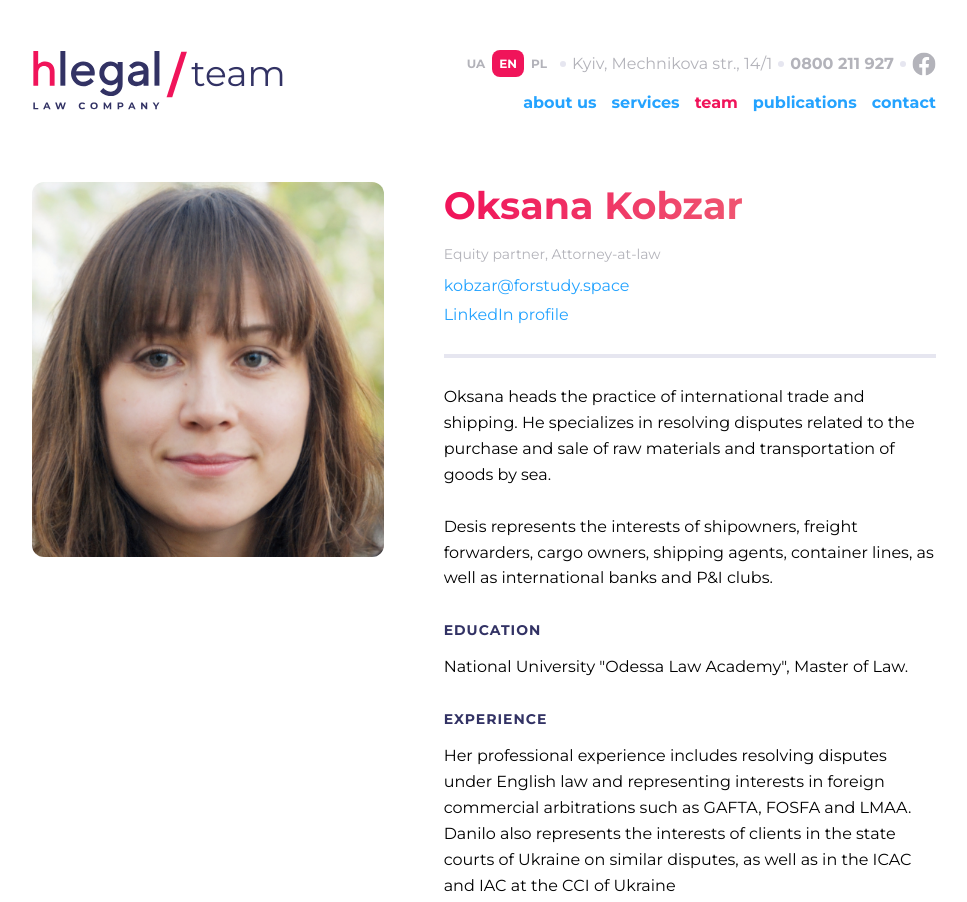
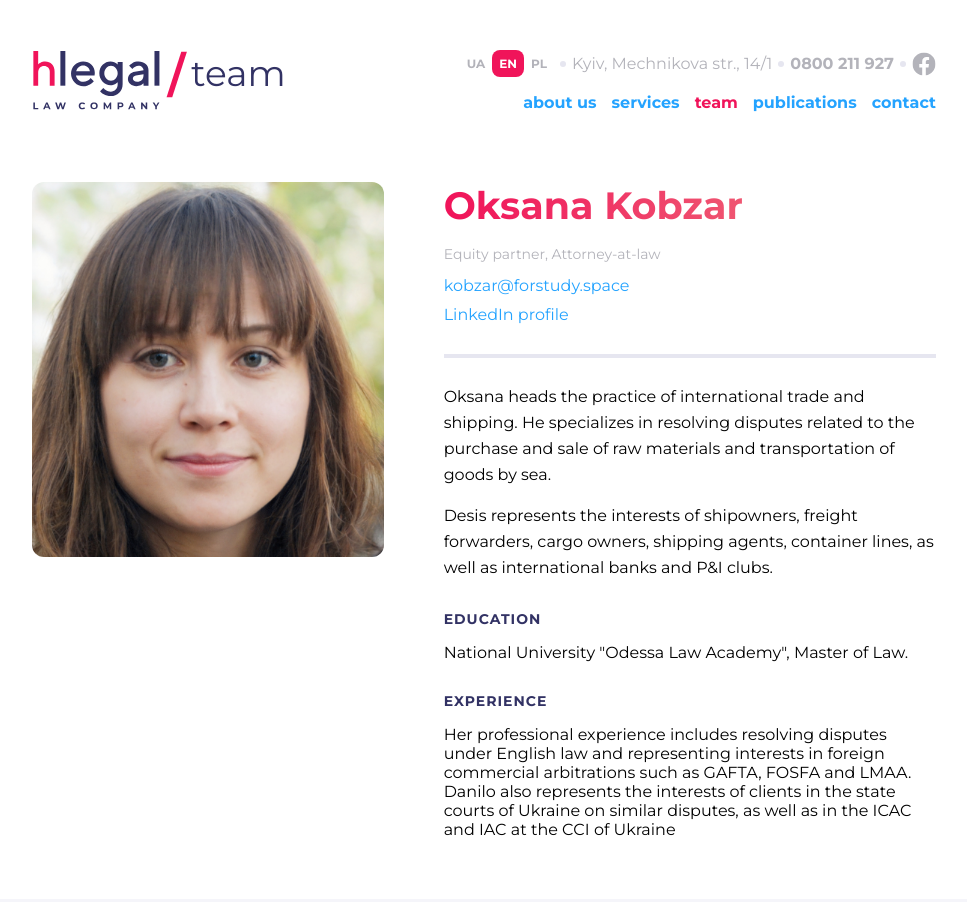
Before and after one commit to daappyyy/Hlegal-project, a website: page app/teamOksana.html in a window 1280 px wide. Shown: the top 902 px of the page, without its empty margins (156-1123 px from the left). Drawn offline with nearby package versions, Linux system fonts and the light colour scheme.

Commit message:
bugs fixed

```diff
--- a/app/scss/_global.scss
+++ b/app/scss/_global.scss
@@ -6,6 +6,14 @@ body{
 }
 a{
     text-decoration: none;
+}
+html, body{
+    height: 100%;
+}
+.flex-wrapper{
+    display: flex;
+    flex-direction: column;
+    height: 100%;
 }
 .wrapper{
     background: $gradient-supersoft;
--- a/app/scss/_member.scss
+++ b/app/scss/_member.scss
@@ -1,5 +1,6 @@
 .member {
     padding: 30px 0 30px;
+    flex-grow: 1;
     @media screen and (min-width: $breakpoint-md){
         padding: 60px 0 60px;
     }
@@ -150,13 +151,14 @@
     // .member__about
 
     &__about {
-    }
+        p{
+            font-weight: 400;
+            line-height: 162.5%
+            }
 
-    // .member__desc
-
-    &__desc {
-        font-weight: 400;
-        line-height: 162.5%
+            p + p{
+                margin-top: 15px;
+            }
     }
 
     // .member__education
--- a/app/scss/_servicesAbout.scss
+++ b/app/scss/_servicesAbout.scss
@@ -27,10 +27,16 @@
     // .services-about__desc
 
     &__desc {
+        p{
         font-size: 19px;
         font-weight: 400;
         color: $basic-white;
         text-align: center;
+        line-height: 157%;
+        }
+        p + p{
+            margin-top: 30px;
+        }
     }
 
 	// .services-about__button-wrapper
--- a/app/teamOksana.html
+++ b/app/teamOksana.html
@@ -10,9 +10,10 @@
 	<link rel="stylesheet" href="css/style.min.css">
 </head>
 <body>
+    <div class="flex-wrapper">
 
-    <section class="services-head">
-        <div class="head-box">
+        <section class="services-head">
+            <div class="head-box">
             <header class="head__header header">
                 <div class="header__container container">
                     <div class="header__inner header__inner--lightPage">
@@ -77,7 +78,7 @@
                 </div>
             </header>
         </div>
-    <section>
+        </section>
 
     <section class="member">
         <div class="member__container container">
@@ -100,11 +101,10 @@
                 </div>
 
                 <div class="member__info">
-                    <div class="member__about">
-                    <p class="member__desc">Oksana heads the practice of international trade and shipping. He specializes in resolving disputes related to the purchase and sale of raw materials and transportation of goods by sea.
-                    <br><br>
-                    Desis represents the interests of shipowners, freight forwarders, cargo owners, shipping agents, container lines, as well as international banks and P&I clubs.
-                    </p>
+                <div class="member__about">
+                    <p>Oksana heads the practice of international trade and shipping. He specializes in resolving disputes related to the purchase and sale of raw materials and transportation of goods by sea.</p>
+
+                    <p>Desis represents the interests of shipowners, freight forwarders, cargo owners, shipping agents, container lines, as well as international banks and P&I clubs.</p>
                 </div>
                 <div class="member__education">
                     <h3 class="member__subtitle">Education</h3>
@@ -130,11 +130,11 @@
 				<div class="footer__address">
 					<p class="footer__adress-street">Kyiv, Mechnikova str., 14/1</p>
 					<span class="dotted dotted--dark"></span>
-					<a href="#" target="_blank" class="footer__address-map">On map</a>
+					<a href="https://maps.app.goo.gl/qP7eahcGHyKfeDPv9" target="_blank" class="footer__address-map">On map</a>
 				</div>
 
 				<div class="footer__contact">
-					<a href="#" target="_blank" class="footer__contact-social">
+					<a href="#" class="footer__contact-social">
 						<svg>
 							<use href="images/sprites.svg#facebook" alt="facebook"></use>
 						</svg>
@@ -153,6 +153,9 @@
 		</div>
 	</footer>
 
+    </div>
+
+
 
 
 
```
Also changed, not shown: app/index.html (+2 -2 lines), app/itAndEcommerce.html (+6 -5 lines), app/penalty.html (+2 -2 lines), app/publications.html (+2 -2 lines), app/services.html (+2 -2 lines), app/team.html (+2 -2 lines), app/css/style.min.css.
